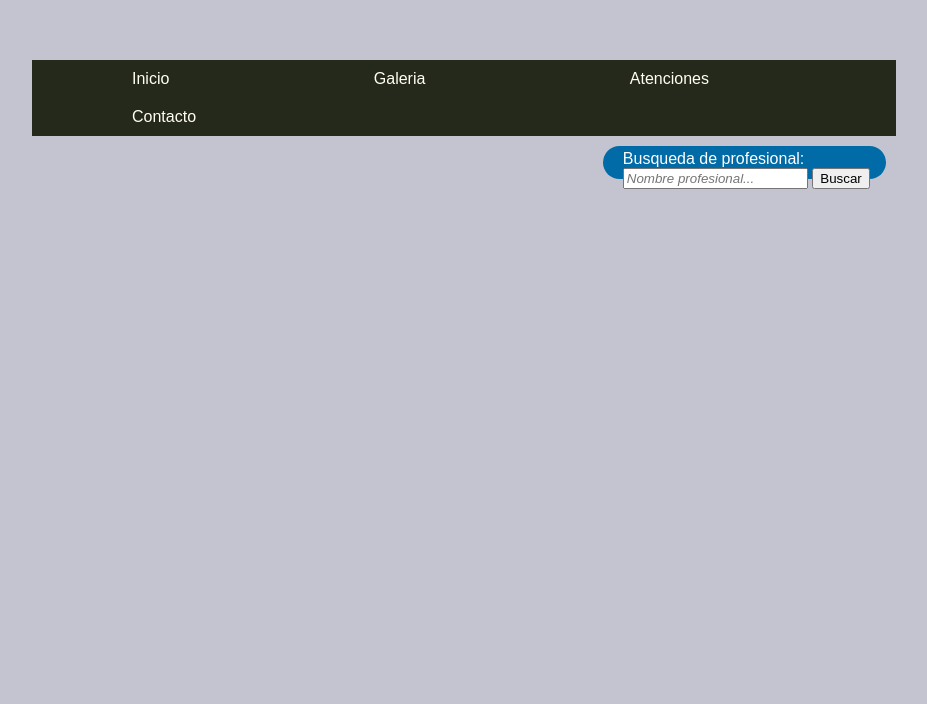
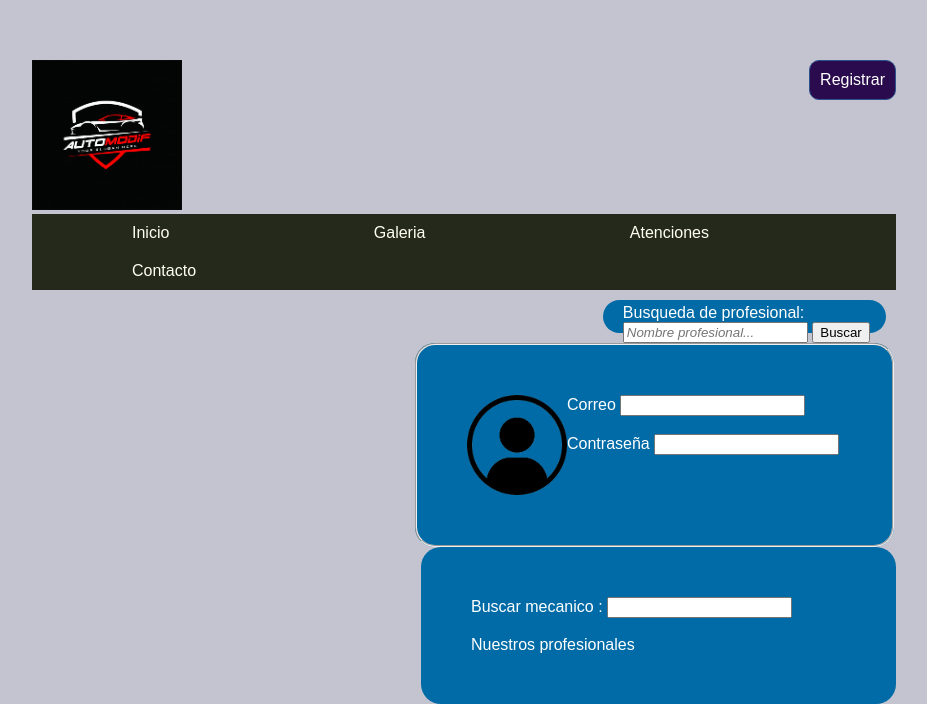
Before and after one commit to c-Kodama/Taller_Mecanico, a plain HTML site: page Index.html in a window 1280 px wide. Shown: the part 148-852 px from the top of the page, without its empty margins (176-1103 px from the left). Before the commit the page ends 800 px from the top, so only its background shows below. Drawn offline with Linux system fonts and the light colour scheme.

Commit message:
actualizacion pagina principal

```diff
--- a/Index.html
+++ b/Index.html
@@ -8,6 +8,10 @@
     <title>Taller mecanico</title>
 </head>
 <body>
+    <div>
+        <a class="boton" href="#">Registrar</a>
+    </div>
+    <img src="logo.jpg" width="150" height="150">
     <div id="menu">
         <ul>
             <li><a href="#">Inicio</a></li>
@@ -22,5 +26,23 @@
             <input type="submit" value="Buscar">
         </aside>
     </div>
+    <div>
+        <fieldset>
+            <div>
+            <img src="usuario.png" width="100" height="100" style="float: left;">
+            </div>
+            <div>
+            <label for="email">Correo</label>
+            <input type="email" id="email" name="email"><br><br>
+            <label for="contra">Contraseña</label>
+            <input type="text" id="contra" name="contra"><br><br>
+            </div>
+        </fieldset>
+    </div>
+    <div id="mecanico">
+        <label>Buscar mecanico :</label>
+        <input type="text" id="meca" name="meca"><br><br>
+        <label>Nuestros profesionales</label>
+    </div>
 </body>
 </html>
```
Also changed, not shown: logo.jpg (added), usuario.png (added).
